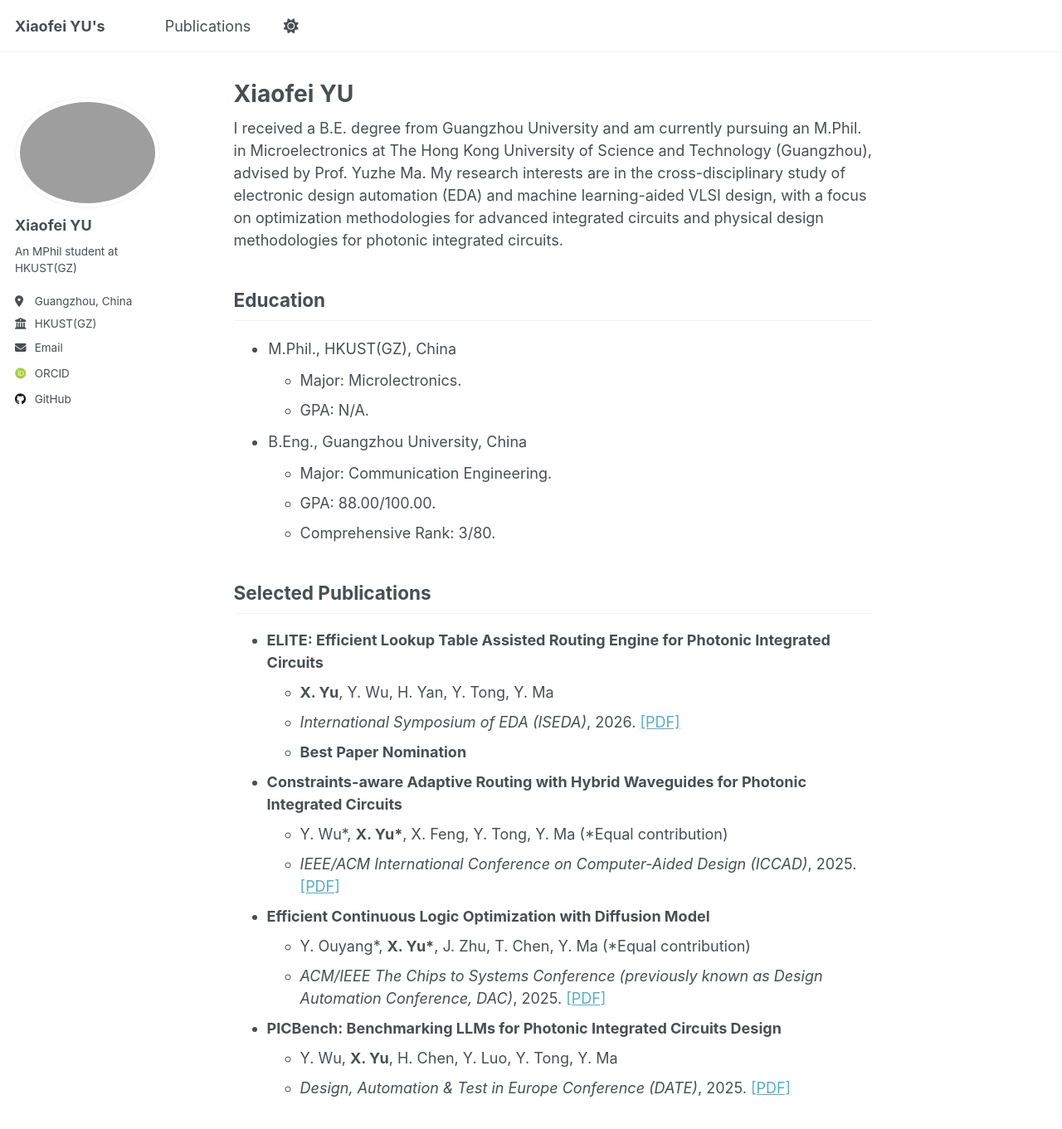
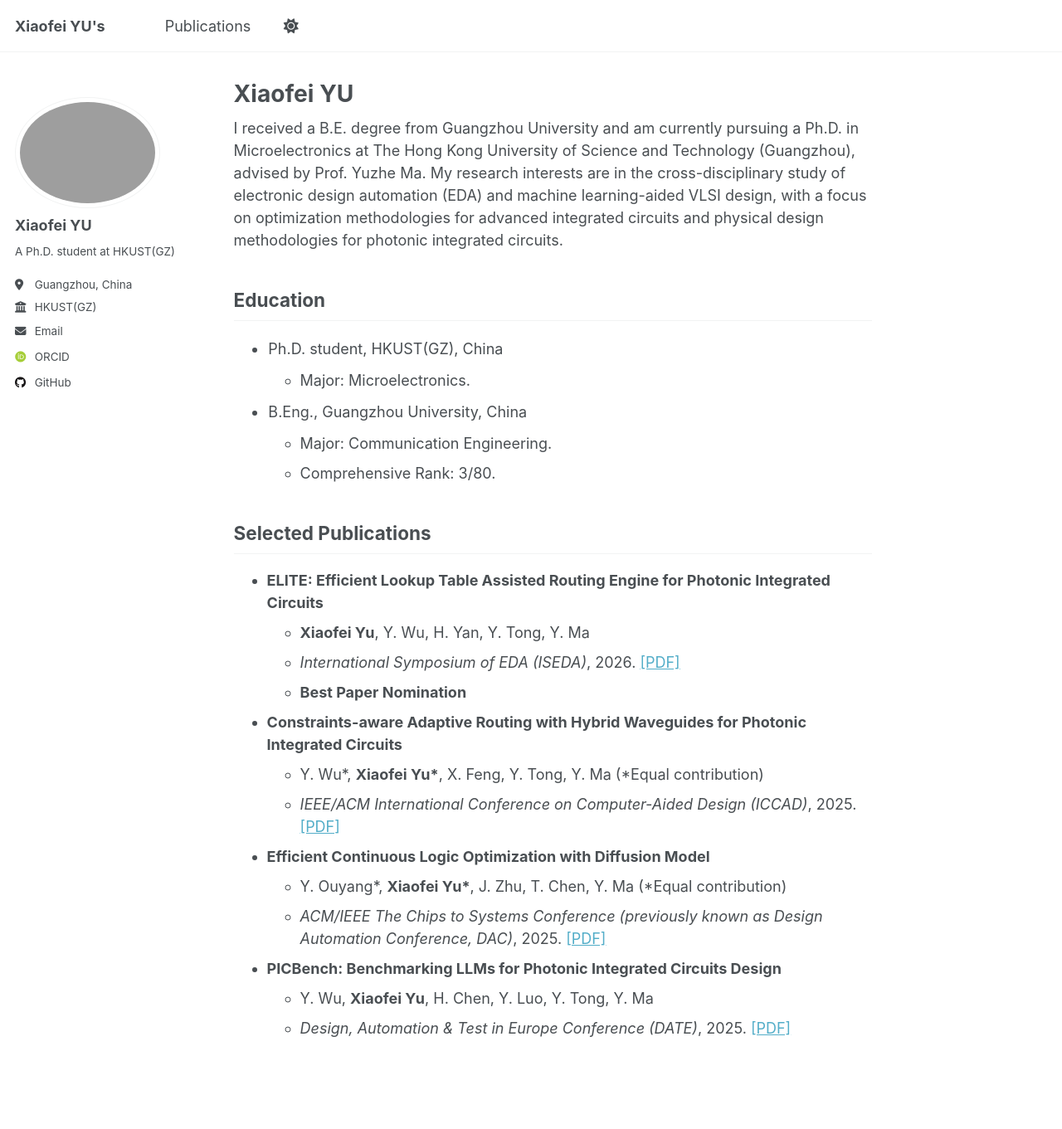
Before and after one commit to xiaofeiyu0723/xiaofeiyu0723.github.io, a Jekyll site: the page built from _pages/about.md, in a window 1280 px wide and 1400 px high. Shown: the top 1361 px of the window at 83% size. Built offline with Jekyll 4.4.1, drawn with Linux system fonts in a browser that asks for light colours; some web fonts are replaced; a script that is not in the unit is left out.

Commit message:
Update profile for PhD studies

```diff
--- a/_config.yml
+++ b/_config.yml
@@ -24,7 +24,7 @@ author:
   avatar           : "profile.png"
   name             : "Xiaofei YU"
   pronouns         : # example: "she/her"
-  bio              : "An MPhil student at HKUST(GZ)"
+  bio              : "A Ph.D. student at HKUST(GZ)"
   location         : "Guangzhou, China"
   employer         : "HKUST(GZ)"
   uri              : # URL
--- a/_pages/about.md
+++ b/_pages/about.md
@@ -6,13 +6,13 @@ redirect_from:
   - /about/
   - /about.html
 ---
-I received a B.E. degree from Guangzhou University and am currently pursuing an M.Phil. in Microelectronics at The Hong Kong University of Science and Technology (Guangzhou), advised by Prof. Yuzhe Ma. My research interests are in the cross-disciplinary study of electronic design automation (EDA) and machine learning-aided VLSI design, with a focus on optimization methodologies for advanced integrated circuits and physical design methodologies for photonic integrated circuits.
+I received a B.E. degree from Guangzhou University and am currently pursuing a Ph.D. in Microelectronics at The Hong Kong University of Science and Technology (Guangzhou), advised by Prof. Yuzhe Ma. My research interests are in the cross-disciplinary study of electronic design automation (EDA) and machine learning-aided VLSI design, with a focus on optimization methodologies for advanced integrated circuits and physical design methodologies for photonic integrated circuits.
 
 ## Education
 
 - <div style="font-size:18px; line-height:1.5; margin:0; padding:0.1em;">
-      <span>M.Phil., HKUST(GZ), China</span>
-      <span style="float:right" class="time">Sept. 2024 - Jun. 2026 (Expected)</span>
+      <span>Ph.D. student, HKUST(GZ), China</span>
+      <span style="float:right" class="time">2026 - Present</span>
   </div>
   <style>
   @media screen and (max-width: 1280px) {
@@ -24,8 +24,7 @@ I received a B.E. degree from Guangzhou University and am currently pursuing an
   </style>
 
 
-  - Major: Microlectronics.
-  - GPA: N/A.
+  - Major: Microelectronics.
 
 - <div style="font-size:18px; line-height:1.5; margin:0; padding:0.1em;">
       <span>B.Eng., Guangzhou University, China</span>
@@ -41,23 +40,22 @@ I received a B.E. degree from Guangzhou University and am currently pursuing an
   </style>
 
   - Major: Communication Engineering.
-  - GPA: 88.00/100.00.
   - Comprehensive Rank: 3/80.
 
 ## Selected Publications
 - **ELITE: Efficient Lookup Table Assisted Routing Engine for Photonic Integrated Circuits**
-  - **X. Yu**, Y. Wu, H. Yan, Y. Tong, Y. Ma
+  - **Xiaofei Yu**, Y. Wu, H. Yan, Y. Tong, Y. Ma
   - *International Symposium of EDA (ISEDA)*, 2026. [[PDF]](TODO)
   - **Best Paper Nomination**
 
 - **Constraints-aware Adaptive Routing with Hybrid Waveguides for Photonic Integrated Circuits**
-  - Y. Wu\*, **X. Yu\***, X. Feng, Y. Tong, Y. Ma (\*Equal contribution)
+  - Y. Wu\*, **Xiaofei Yu\***, X. Feng, Y. Tong, Y. Ma (\*Equal contribution)
   - *IEEE/ACM International Conference on Computer-Aided Design (ICCAD)*, 2025. [[PDF]](TODO)
 
 - **Efficient Continuous Logic Optimization with Diffusion Model**
-  - Y. Ouyang\*, **X. Yu\***, J. Zhu, T. Chen, Y. Ma (\*Equal contribution)
+  - Y. Ouyang\*, **Xiaofei Yu\***, J. Zhu, T. Chen, Y. Ma (\*Equal contribution)
   - *ACM/IEEE The Chips to Systems Conference (previously known as Design Automation Conference, DAC)*, 2025. [[PDF]](TODO)
 
 - **PICBench: Benchmarking LLMs for Photonic Integrated Circuits Design**
-  - Y. Wu, **X. Yu**, H. Chen, Y. Luo, Y. Tong, Y. Ma
+  - Y. Wu, **Xiaofei Yu**, H. Chen, Y. Luo, Y. Tong, Y. Ma
   - *Design, Automation & Test in Europe Conference (DATE)*, 2025. [[PDF]](https://xiaofeiyu0723.github.io/files/DATE25.pdf)
```
